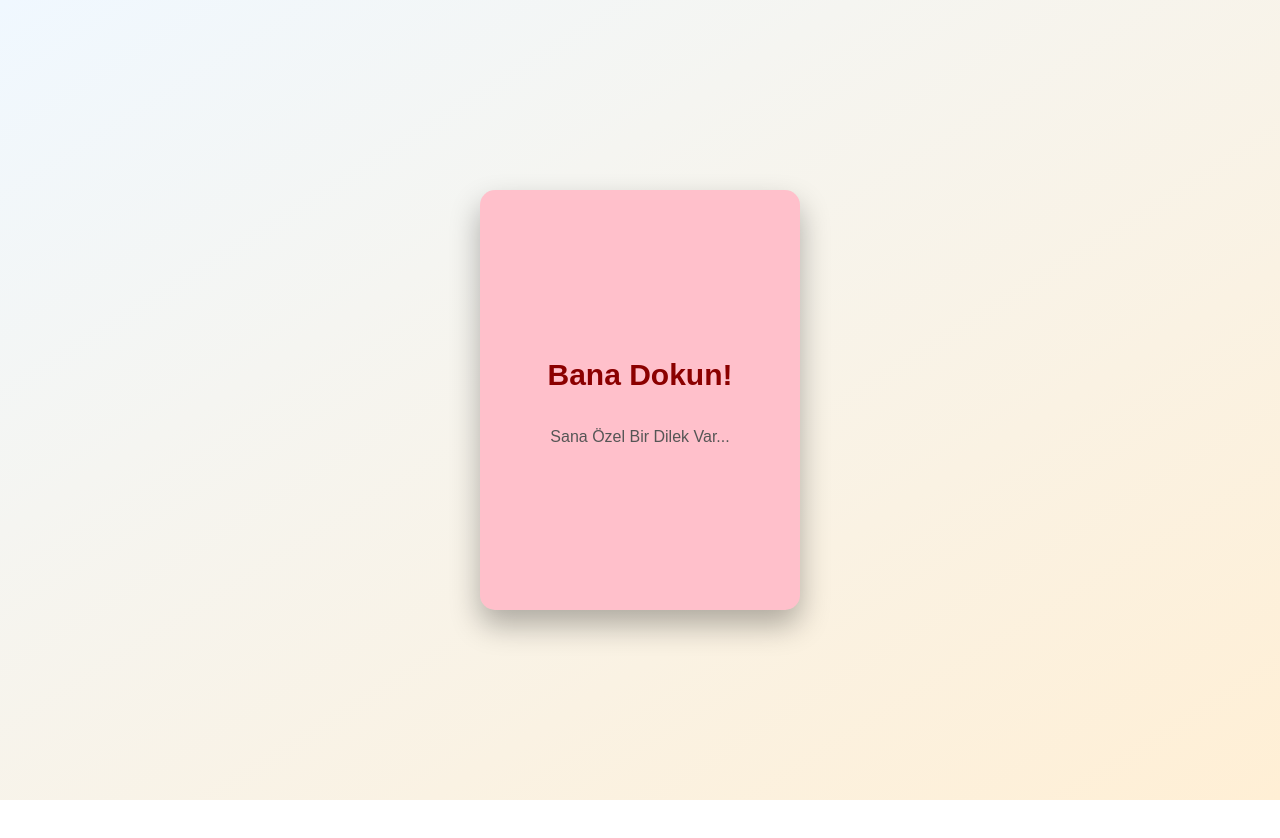
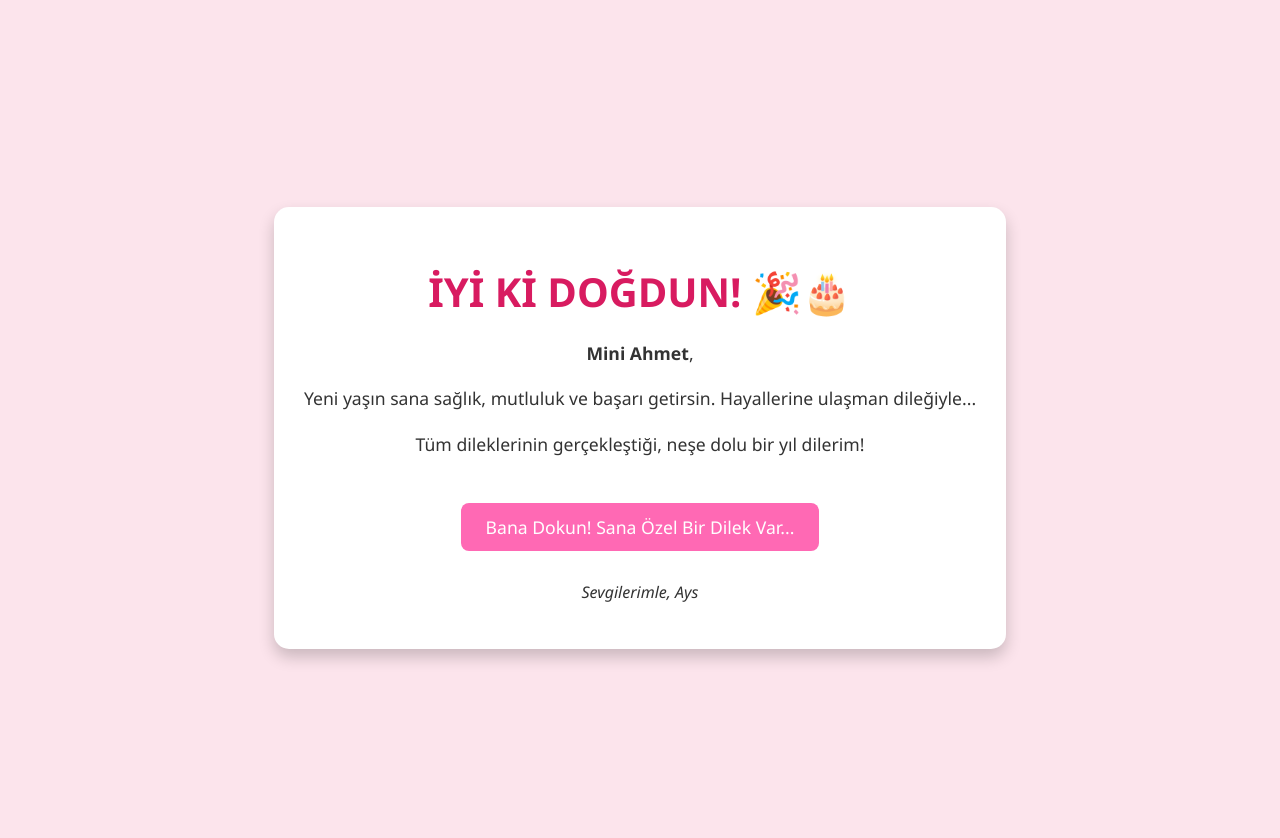
Before and after one commit to aysenurr2506-arch/DGKO, a plain HTML site: page index.html in a window 1280 px wide. Before the commit the page ends 800 px from the top, so only its background shows below. Drawn offline with Linux system fonts and the light colour scheme.

Commit message:
Refactor HTML and CSS for birthday card

```diff
--- a/index.html
+++ b/index.html
@@ -6,126 +6,125 @@
     <title>Sana Özel Doğum Günü Kartı</title>
 
     <style>
-        /* GENEL SAYFA STİLLERİ */
         body {
+            font-family: 'Segoe UI', Tahoma, Geneva, Verdana, sans-serif;
+            text-align: center;
+            padding: 20px;
+            background-color: #fce4ec; /* Açık pembe arka plan */
+            color: #333;
+            min-height: 100vh;
             display: flex;
+            flex-direction: column;
+            align-items: center;
             justify-content: center;
-            align-items: center;
-            min-height: 100vh;
-            margin: 0;
-            font-family: 'Arial', sans-serif;
-            background: linear-gradient(to bottom right, #f0f8ff, #ffefd5); /* Açık renkli gradyan arka plan */
         }
 
-        /* KARTIN KAPSAYICISI (3D GÖRÜNTÜ İÇİN ÖNEMLİ) */
-        .card-wrapper {
-            position: relative;
-            width: 320px;
-            height: 420px;
-            perspective: 1000px;
+        .card {
+            background-color: white;
+            padding: 30px;
+            border-radius: 15px;
+            box-shadow: 0 8px 16px rgba(0, 0, 0, 0.2);
+            max-width: 90%;
+            margin: 20px;
         }
 
-        /* KARTIN ÖN VE ARKA YÜZLERİNİN TEMEL STİLİ */
-        .card-front, .card-back {
-            position: absolute;
-            width: 100%;
-            height: 100%;
-            border-radius: 15px;
-            box-shadow: 0 15px 30px rgba(0, 0, 0, 0.3);
-            display: flex;
-            flex-direction: column;
-            justify-content: center;
-            align-items: center;
-            text-align: center;
-            cursor: pointer;
-            transition: transform 0.8s; /* Animasyon hızı */
-            backface-visibility: hidden; /* Kart dönerken diğer yüzün görünmesini engeller */
+        h1 {
+            color: #d81b60; /* Koyu pembe */
+            font-size: 2.5em;
+            margin-bottom: 20px;
         }
 
-        /* KARTIN ÖN YÜZÜ (KAPALI HALİ) */
-        .card-front {
-            background-color: #ffc0cb; /* Pembe */
-            z-index: 2;
+        .main-text {
+            font-size: 1.1em;
+            line-height: 1.6;
+            margin-bottom: 30px;
         }
 
-        .front-text {
-            font-size: 30px;
-            color: #8b0000; /* Koyu Kırmızı */
-            font-weight: bold;
-            padding: 20px;
+        /* TIKLANACAK BUTON STİLİ */
+        #dokun-butonu {
+            cursor: pointer;
+            padding: 12px 25px;
+            background-color: #ff69b4; /* Sıcak pembe */
+            color: white;
+            border: none;
+            border-radius: 8px;
+            font-size: 1.1em;
+            transition: background-color 0.3s, transform 0.1s;
+            display: inline-block;
+            margin-top: 15px;
         }
 
-        /* KARTIN ARKA YÜZÜ (AÇIK HALİ) */
-        .card-back {
-            background-color: #f7f7f7; /* Açık Gri/Beyaz */
-            transform: rotateY(180deg); /* Başlangıçta arkası dönük */
-            padding: 30px;
-            box-sizing: border-box;
-            line-height: 1.5;
+        #dokun-butonu:hover {
+            background-color: #ff1493;
         }
 
-        .back-message-title {
-            font-size: 36px;
-            color: #4CAF50; /* Yeşil */
-            font-weight: 900;
-            margin-bottom: 15px;
+        #dokun-butonu:active {
+            transform: scale(0.98);
         }
 
-        .back-message-body {
-            font-size: 18px;
-            color: #333;
-            text-align: left;
-            margin-bottom: 25px;
+        /* GİZLİ MESAJ STİLİ */
+        #gizli-mesaj {
+            border-top: 2px solid #ff69b4;
+            padding-top: 20px;
+            margin-top: 20px;
+            color: #4a148c; /* Mor vurgu */
+            font-weight: bold;
+            font-style: italic;
+            display: none; /* BAŞLANGIÇTA GİZLİ */
+            animation: fadeIn 1s; /* Açılırken animasyon */
         }
 
-        .signature {
-            font-size: 16px;
-            color: #555;
-            margin-top: auto; /* En alta ittirir */
-            text-align: right;
-            width: 100%;
-            padding-right: 15px;
-            font-style: italic;
+        @keyframes fadeIn {
+            from { opacity: 0; transform: translateY(10px); }
+            to { opacity: 1; transform: translateY(0); }
         }
 
-        /* HOVER ETKİSİ: FARE ÜZERİNE GELDİĞİNDE KARTIN DÖNMESİ */
-        .card-wrapper:hover .card-front {
-            transform: rotateY(-180deg);
-        }
-
-        .card-wrapper:hover .card-back {
-            transform: rotateY(0deg);
-        }
     </style>
 </head>
 <body>
 
-    <div class="card-wrapper">
-        <div class="card-front">
-            <span class="front-text">Bana Dokun!</span>
-            <p style="font-size: 16px; color: #555;">Sana Özel Bir Dilek Var...</p>
+    <div class="card">
+
+        <h1>İYİ Kİ DOĞDUN! 🎉🎂</h1>
+
+        <div class="main-text">
+            <p><strong>Mini Ahmet</strong>,</p>
+            <p>Yeni yaşın sana sağlık, mutluluk ve başarı getirsin. Hayallerine ulaşman dileğiyle...</p>
+            <p>Tüm dileklerinin gerçekleştiği, neşe dolu bir yıl dilerim!</p>
         </div>
 
-        <div class="card-back">
-            <div class="back-message-title">
-                İYİ Kİ DOĞDUN! 🎉🎂
-            </div>
+        <div id="dokun-butonu">
+            Bana Dokun! Sana Özel Bir Dilek Var...
+        </div>
 
-            <div class="back-message-body">
-                **Mini Ahmet**,
-                <br><br>
-                Yeni yaşın sana sağlık, mutluluk ve başarı getirsin. Hayallerine ulaşman dileğiyle...
-                <br><br>
-                Tüm dileklerinin gerçekleştiği, neşe dolu bir yıl dilerim!
-            </div>
+        <div id="gizli-mesaj">
+            <p>"Seni her zaman çok seven, kocaman kalpli bir **Ays**'ın var. Unutma, bu yıl en güzel yılın olacak!"</p>
+        </div>
 
-            <div class="signature">
-                Sevgilerimle,
-                <br>
-                **Ays**
-            </div>
-        </div>
+        <p style="margin-top: 30px; font-style: italic;">Sevgilerimle, Ays</p>
     </div>
+
+    <script>
+        document.addEventListener('DOMContentLoaded', (event) => {
+            // HTML'deki iki ana öğeyi seçiyoruz
+            const dokunButonu = document.getElementById('dokun-butonu');
+            const gizliMesaj = document.getElementById('gizli-mesaj');
+
+            // Butona tıklama olayı ekliyoruz
+            dokunButonu.addEventListener('click', function() {
+                // Gizli mesajın stilini kontrol ediyoruz
+                if (gizliMesaj.style.display === 'none' || gizliMesaj.style.display === '') {
+                    // Gizliyse, görünür yap ('block' yapar)
+                    gizliMesaj.style.display = 'block';
+                    dokunButonu.textContent = 'Kapatmak için Tekrar Dokun'; // Buton yazısını değiştir
+                } else {
+                    // Görünürse, gizle
+                    gizliMesaj.style.display = 'none';
+                    dokunButonu.textContent = 'Bana Dokun! Sana Özel Bir Dilek Var...'; // Buton yazısını eski haline getir
+                }
+            });
+        });
+    </script>
 
 </body>
 </html>
```
